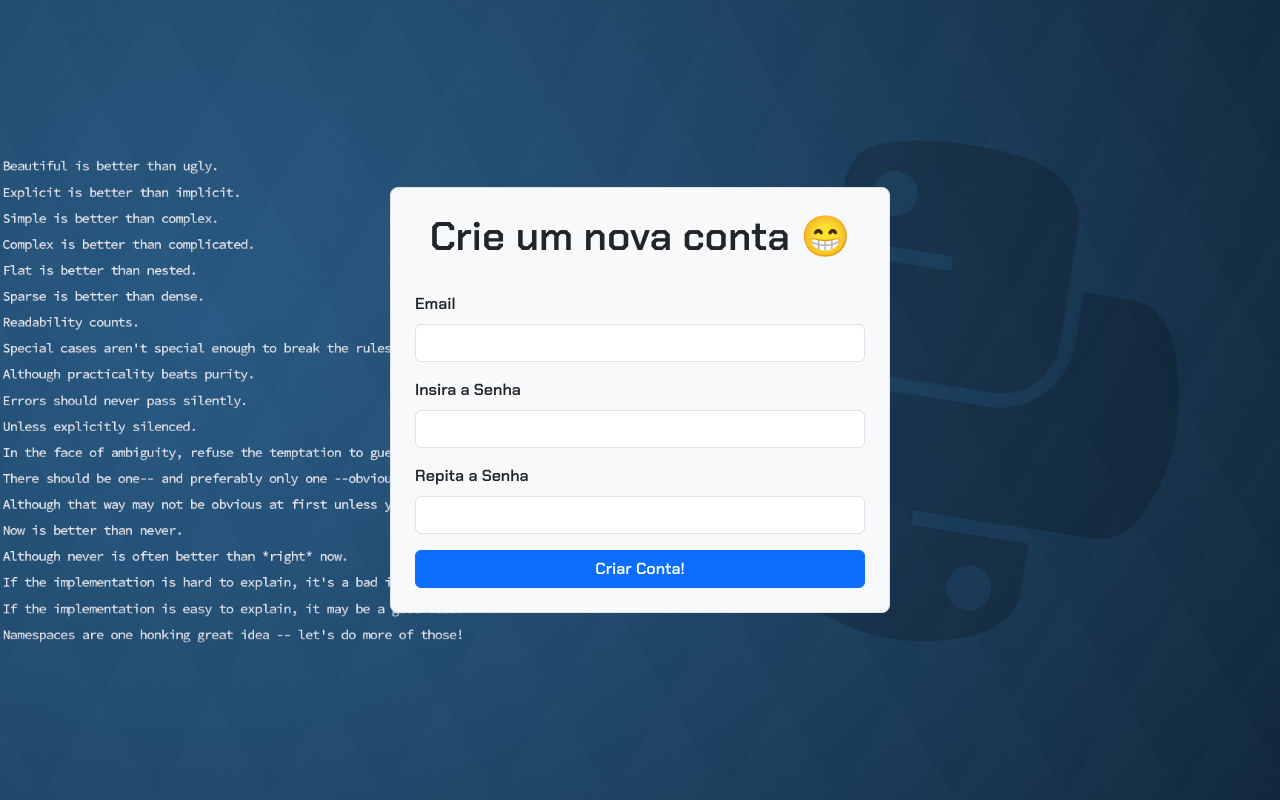
After one commit to IsaqueS/python-editor, a Flask app: page /create_account in a window 1280 px wide. The commit adds this page. Run offline with Flask 3, Linux system fonts and the light colour scheme.

Commit message:
Added create account screeen

```diff
--- a/app.py
+++ b/app.py
@@ -3,8 +3,12 @@ from flask import Flask, render_template
 app = Flask(__name__)
 
 @app.route("/")
-def hello_world() -> str:
+def index() -> str:
     return render_template("index.html")
+
+@app.route("/create_account")
+def create_account() -> str:
+    return render_template("login/create_account.html")
 
 if __name__ == "__main__":
     app.run(host="0.0.0.0", port=80)
--- /dev/null
+++ b/static/global.css
@@ -0,0 +1,9 @@
+@font-face {
+    font-family: "Chakra";
+    src: url("assets/SiteFont.ttf") format("truetype");
+}
+
+
+body {
+    font-family: "Chakra", sans-serif !important;
+}
--- a/static/index.js
+++ b/static/index.js
@@ -15,3 +15,7 @@ ready(() => {
     console.log("The DOM is fully loaded, and I am ready to go!");
     // Add your custom code here
 });
+
+function createAccountButton() {
+    window.location.href = window.location.origin + "/create_account"
+}
--- /dev/null
+++ b/static/login/create_account.js
@@ -0,0 +1,37 @@
+const loginInputs = []
+const passwordInputs = []
+
+for (input of document.querySelectorAll('input')) {
+    // console.log(input)
+    loginInputs.push(input.id)
+    if (input.type == "password") {
+        passwordInputs.push(input)
+    }
+}
+
+// console.log(passwordInputs)
+
+function validateInput(id) {
+    let input = document.getElementById(id)
+
+    if (input === undefined) {
+        console.error(`Input not found: ${id}`)
+        return false
+    }
+
+    // console.log(input)
+
+    switch (input.dataset.check) {
+        case "email":
+            console.log("EMAIL")
+            break
+        case "password":
+            console.log("PASSWORD")
+            break
+        default:
+            console.error(`check type '${loginInputs[index].dataset.check}' does not exist!`)
+    }
+}
+
+console.log(loginInputs)
+// console.log(loginInputs[0].dataset.check)
--- /dev/null
+++ b/static/login/login.css
@@ -0,0 +1,5 @@
+body {
+    background-image: url("PythonBackground.jpg");
+    background-position: center;
+    background-size: cover;
+}
--- a/templates/index.html
+++ b/templates/index.html
@@ -4,8 +4,10 @@
     <meta charset="UTF-8">
     <meta name="viewport" content="width=device-width, initial-scale=1.0">
     <link href="https://cdn.jsdelivr.net/npm/bootstrap@5.3.6/dist/css/bootstrap.min.css" rel="stylesheet" integrity="sha384-4Q6Gf2aSP4eDXB8Miphtr37CMZZQ5oXLH2yaXMJ2w8e2ZtHTl7GptT4jmndRuHDT" crossorigin="anonymous">
-    <link rel="stylesheet" href="{{ url_for('static', filename='styles.css') }}">
+    <link rel="stylesheet" href="{{ url_for('static', filename='index.css') }}">
+    <link rel="stylesheet" href="{{ url_for('static', filename='global.css') }}">
     <link rel="icon" href="{{ url_for('static', filename='assets/python-64.webp') }}">
+    <script src="{{ url_for('static', filename='index.js') }}"></script>
     <title>Main Page</title>
 </head>
 <body>
@@ -17,7 +19,7 @@
         </a>
         <div style="margin-right: 2%;"> <!-- Left actions-->
             <button type="button" class="btn btn-secundary">Entrar</button>
-            <button type="button" class="btn btn-primary">Criar uma conta</button>
+            <button type="button" class="btn btn-primary" onclick="createAccountButton()">Criar uma conta</button>
         </div>
     </nav>
     <div class="center initial-page-message">
--- /dev/null
+++ b/templates/login/create_account.html
@@ -0,0 +1,40 @@
+<!DOCTYPE html>
+<html lang="en">
+<head>
+    <meta charset="UTF-8">
+    <meta name="viewport" content="width=device-width, initial-scale=1.0">
+    <link href="https://cdn.jsdelivr.net/npm/bootstrap@5.3.6/dist/css/bootstrap.min.css" rel="stylesheet" integrity="sha384-4Q6Gf2aSP4eDXB8Miphtr37CMZZQ5oXLH2yaXMJ2w8e2ZtHTl7GptT4jmndRuHDT" crossorigin="anonymous">
+    <link rel="stylesheet" href="{{ url_for('static', filename='global.css') }}">
+    <link rel="stylesheet" href="{{ url_for('static', filename='login/login.css') }}">
+    <script src="{{ url_for('static',filename='login/create_account.js')}}" defer></script>
+    <title>Criar uma conta</title>
+</head>
+<body class="d-flex justify-content-center align-items-center vh-100";">
+    <div class="container border p-4 rounded-3 bg-light" style="max-width: 500px;">
+        <div class="row text-center mb-4">
+            <h1>Crie um nova conta 😁</h1>
+        </div>
+        <div class="row mb-3">
+            <div class="col">
+                <label for="create-account-email" class="form-label">Email</label>
+                <input type="email" class="form-control" id="create-account-email" data-check="email" onchange="validateInput(this.id)">
+            </div>
+        </div>
+        <div class="row mb-3">
+            <div class="col">
+                <label for="create-account-password1" class="form-label">Insira a Senha</label>
+                <input type="password" class="form-control" id="create-account-password1" data-check="password"onchange="validateInput(this.id)">
+            </div>
+        </div>
+        <div class="row mb-3">
+            <div class="col">
+                <label for="create-account-password2" class="form-label">Repita a Senha</label>
+                <input type="password" class="form-control" id="create-account-password2" data-check="password"onchange="validateInput(this.id)">
+            </div>
+        </div>
+        <div class="d-grid">
+            <button type="button" class="btn btn-primary">Criar Conta!</button>
+        </div>
+    </div>
+</body>
+</html>
```
Also changed, not shown: static/index.css (renamed from static/styles.css, +2 -7 lines), static/login/PythonBackground.jpg (added).
